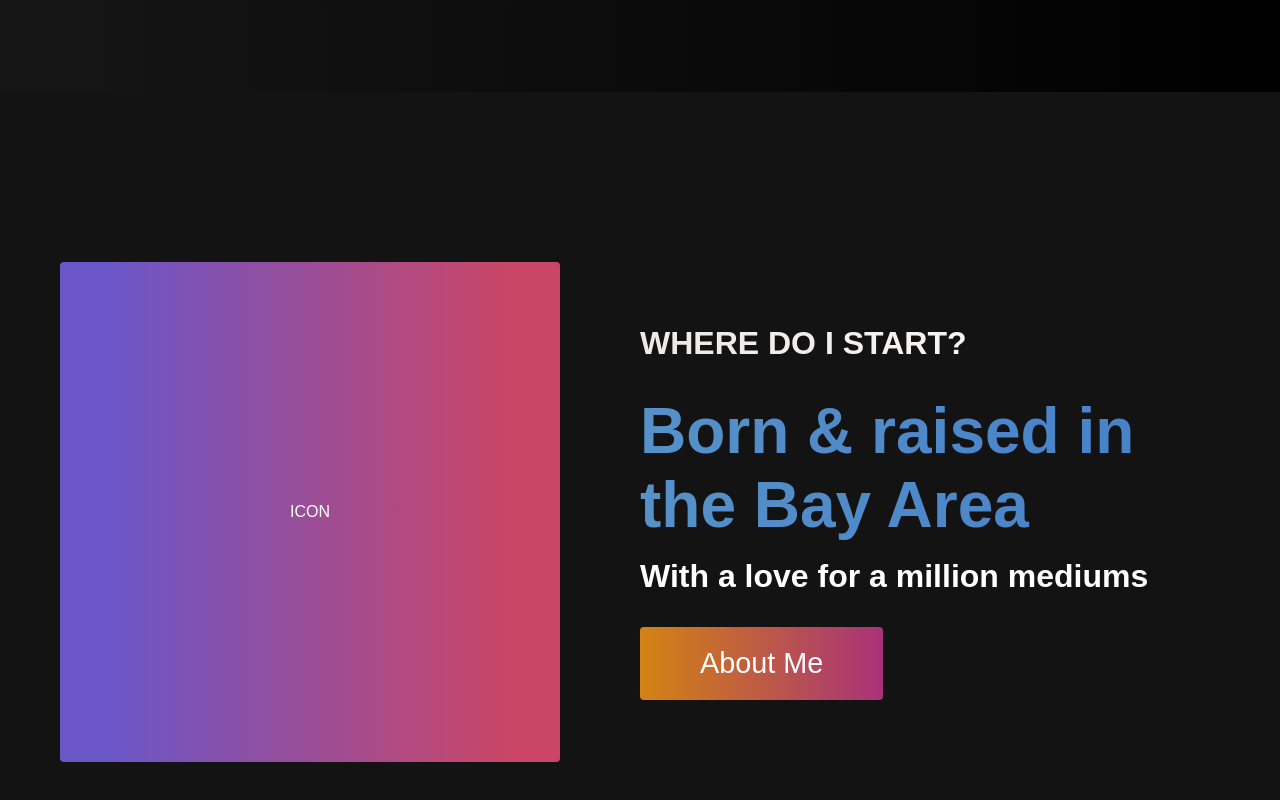
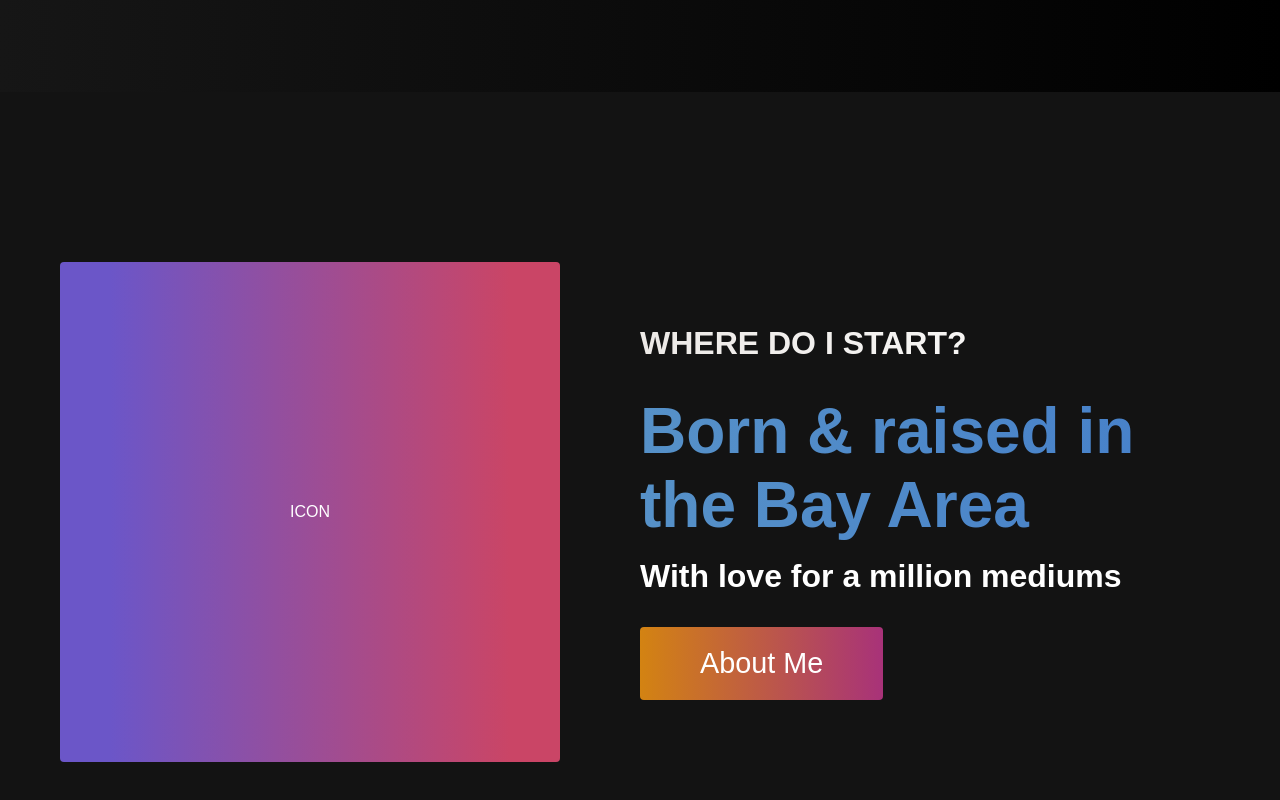
Before and after one commit to randombruise/randombruise, a plain HTML site: page index.html in a window 1280 px wide. Shown: the part 761-1561 px from the top of the page. Drawn offline with Linux system fonts and the light colour scheme.

Commit message:
Add files via upload

```diff
--- a/index.html
+++ b/index.html
@@ -52,7 +52,7 @@
             <div class="main__content">
                 <h1>Where do I start?</h1>
                 <h2>Born & raised in the Bay Area</h2>
-                <p>With a love for a million mediums</p>
+                <p>With love for a million mediums</p>
             <button class="main__btn"><a href="/">About Me</a></button>
             </div>
         </div>
```
